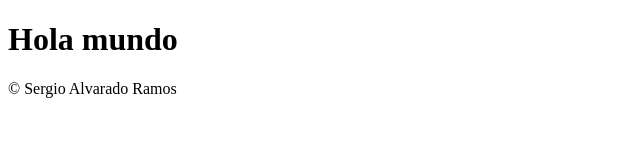
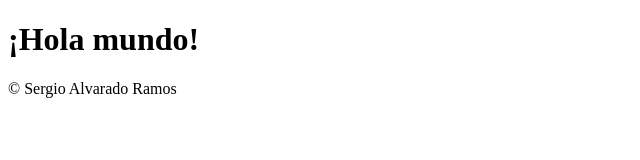
Before and after one commit to salvarador03/git-course2, a plain HTML site: page frontend/index.html in a window 1280 px wide. Shown: the whole page, without its empty margins (0-640 px from the left). Drawn offline with Linux system fonts and the light colour scheme.

Commit message:
Nuevos cambios frontend

```diff
--- a/frontend/index.html
+++ b/frontend/index.html
@@ -7,7 +7,7 @@
 </head>
 <body>
     <header>
-        <h1>Hola mundo</h1>
+        <h1>¡Hola mundo!</h1>
     </header>
     <footer>
         &copy; Sergio Alvarado Ramos
```
